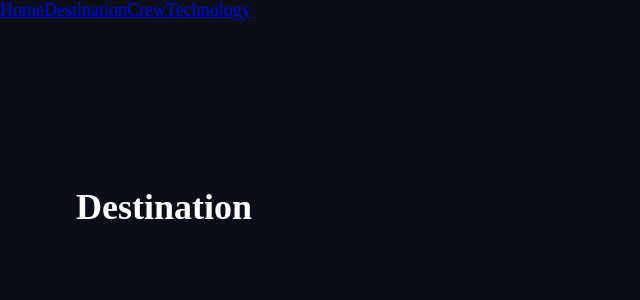
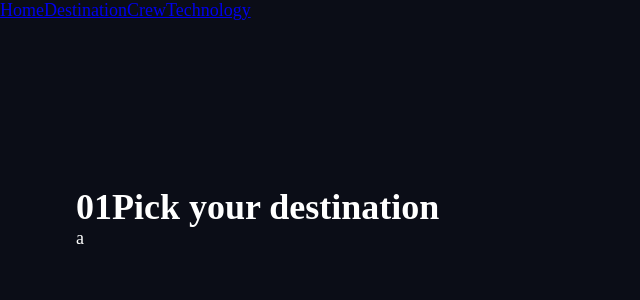
Before and after one commit to MitiaElodie/space-tourism-website-main, a Vue app: page /destination in a window 1280 px wide. Shown: the top 300 px of the page, without its empty margins (0-640 px from the left). Built offline with nearby package versions, Linux system fonts and the light colour scheme; a web font is replaced by a local one.

Commit message:
HTML + JS: create PageBase and use it in the view files

```diff
--- /dev/null
+++ b/src/components/PageBase.vue
@@ -0,0 +1,24 @@
+<script>
+export default {
+   props: {
+      order: {
+         type: String,
+         required: true,
+      },
+
+      title: {
+         type: String,
+         required: true,
+      }
+   }
+}
+</script>
+<template>
+   <div class="page-base">
+      <h1 class="page-base__title-container">
+         <span class="page-base__order">{{ order }}</span>
+         <span class="page-base__title">{{ title }}</span>
+      </h1>
+      <slot />
+   </div>
+</template>
--- a/src/views/CrewView.vue
+++ b/src/views/CrewView.vue
@@ -1,5 +1,15 @@
+<script>
+import PageBase from '@/components/PageBase.vue';
+
+export default {
+  components: {PageBase},
+}
+</script>
 <template>
-  <div class="crew-view">
-    <h1>Crew</h1>
-  </div>
+  <PageBase
+    order="02"
+    title="Meet our crew"
+  >
+    a
+  </PageBase>
 </template>
--- a/src/views/DestinationView.vue
+++ b/src/views/DestinationView.vue
@@ -1,5 +1,15 @@
+<script>
+import PageBase from '@/components/PageBase.vue';
+
+export default {
+  components: {PageBase},
+}
+</script>
 <template>
-  <div class="destination-view">
-    <h1>Destination</h1>
-  </div>
+  <PageBase
+    order="01"
+    title="Pick your destination"
+  >
+    a
+  </PageBase>
 </template>
--- a/src/views/TechnologyView.vue
+++ b/src/views/TechnologyView.vue
@@ -1,5 +1,15 @@
+<script>
+import PageBase from '@/components/PageBase.vue';
+
+export default {
+  components: {PageBase},
+}
+</script>
 <template>
-  <div class="technology-view">
-    <h1>Technology</h1>
-  </div>
+  <PageBase
+    order="03"
+    title="Space launch 101"
+  >
+    a
+  </PageBase>
 </template>
```
